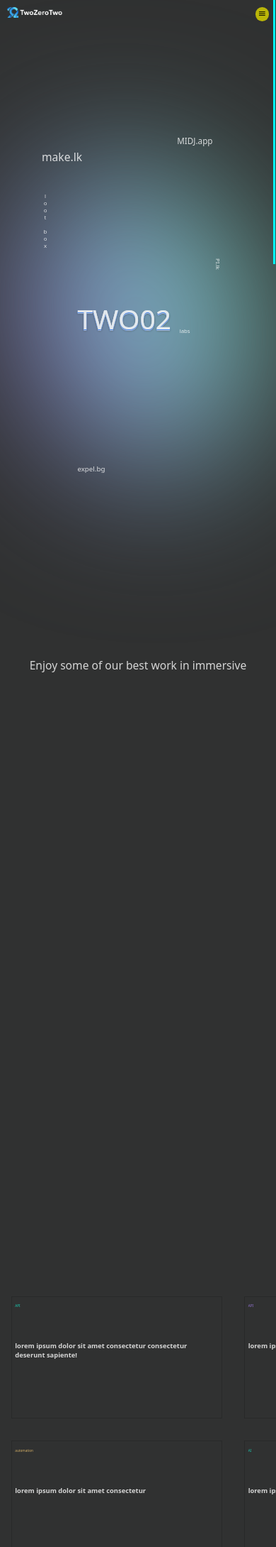
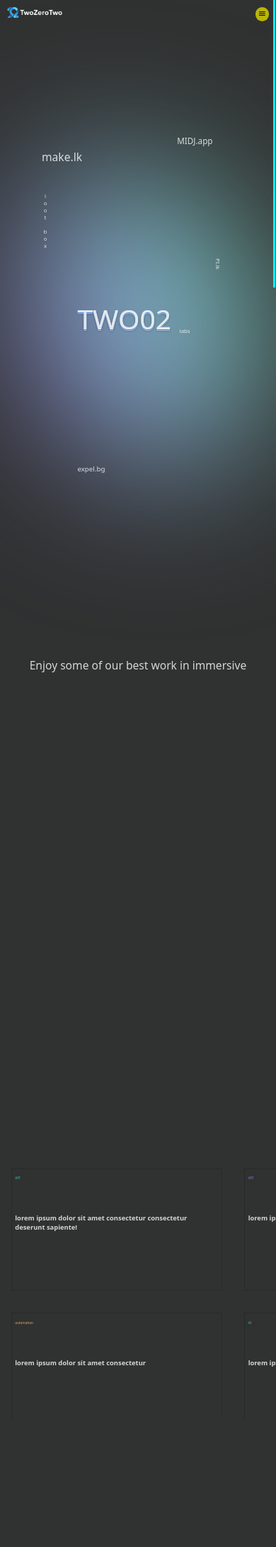
Before and after one commit to TharakaUJ/two02, a Jekyll site: the page built from index.html, in a window 390 px wide. Shown: the whole page at 71% size. Built offline with Jekyll 4.4.1, drawn with Linux system fonts in a browser that asks for light colours; a script that is not in the unit is left out; the list of posts is cut into pages by our own code; after the commit the page ends 1999 px from its top, so only the background shows below that.

Commit message:
checkpoint

```diff
--- a/assets/css/poppr.css
+++ b/assets/css/poppr.css
@@ -524,18 +524,19 @@
 
 /* carasol-hovers */
 #hover-text-container {
-    position: relative;
+    /* position: relative; */
     display: grid;
-    grid-template-columns: 1f 3fr;
-    padding: clamp(30px, 5%, 100px);
+    grid-template-columns: 1fr 4fr 6fr;
+    grid-template-rows: 1fr 2fr;
+    padding-left: clamp(30px, 5%, 100px);
 
     & div {
-        position: absolute;
+        /* position: absolute; */
         display: none;
         font-size: 0.5em;
-        border: black 1px solid;
-        grid-column: 1;
-        width: 40%;
+        grid-area: 1 / 2;
+        /* width: 40%; */
+        margin: auto;
     }
 }
 
@@ -543,7 +544,13 @@
     display: block!important;
 }
 
+#midSection {
+    height: 80vh;
 
+    & p {
+        height: fit-content;
+    }
+}
 
 
 
--- a/assets/js/poppr.js
+++ b/assets/js/poppr.js
@@ -123,7 +123,7 @@
 // only on hover devices
 
 const isMobile = /Mobi/.test(navigator.userAgent) || (navigator.maxTouchPoints && navigator.maxTouchPoints > 2);
-const isTouchOnlyDevice = isMobile && window.innerWidth <= 768; // Adjust the screen width as needed
+const isTouchOnlyDevice = isMobile && window.innerWidth <= 768; // && navigator.maxTouchPoints > 0; // Adjust the screen width as needed
 
 if (isTouchOnlyDevice) {
     // This is likely a touch-only device, such as a mobile phone
--- a/index.html
+++ b/index.html
@@ -34,7 +34,7 @@
 
         </div>
     </div>
-    <div class="section" style="height: 100vh;">
+    <div class="section" id="midSection">
         <p>
             Enjoy some of our best work in immersive
         </p>
```
Also changed, not shown: assets/js/three-desktop.js.
